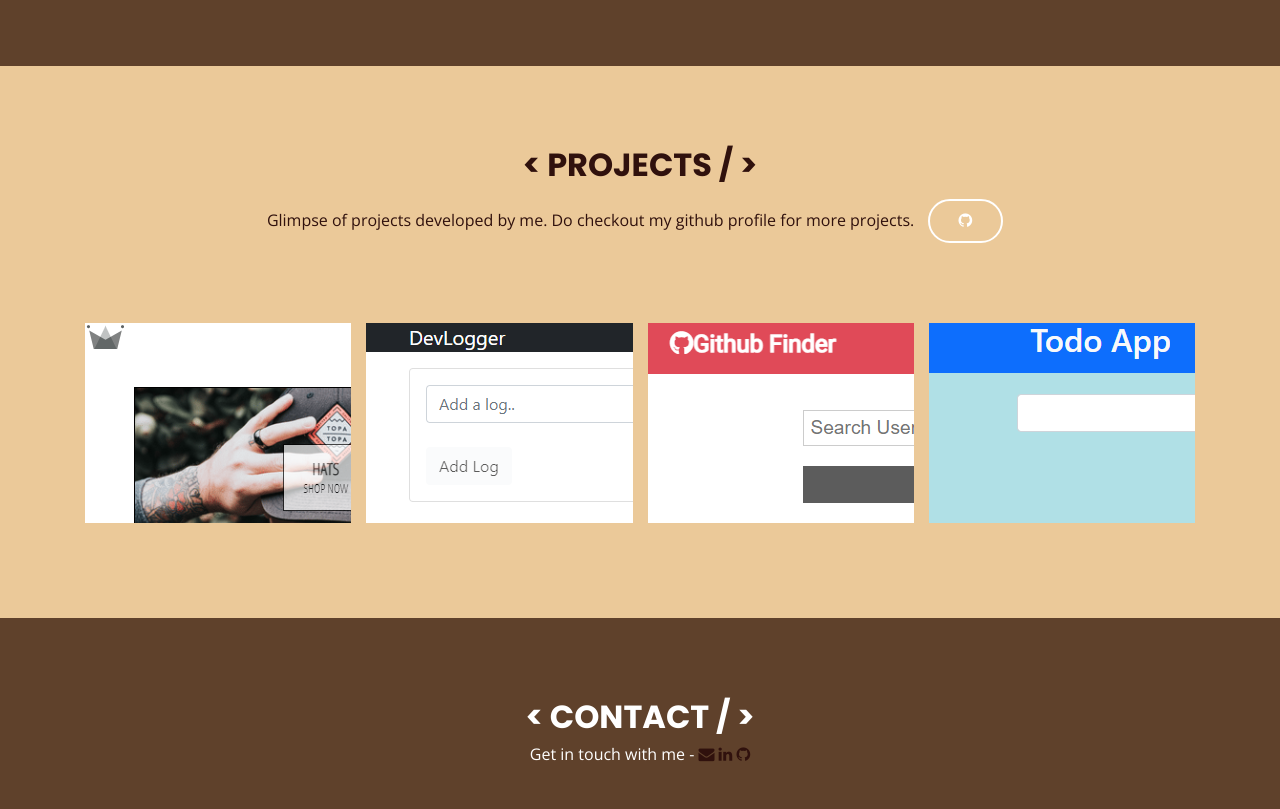
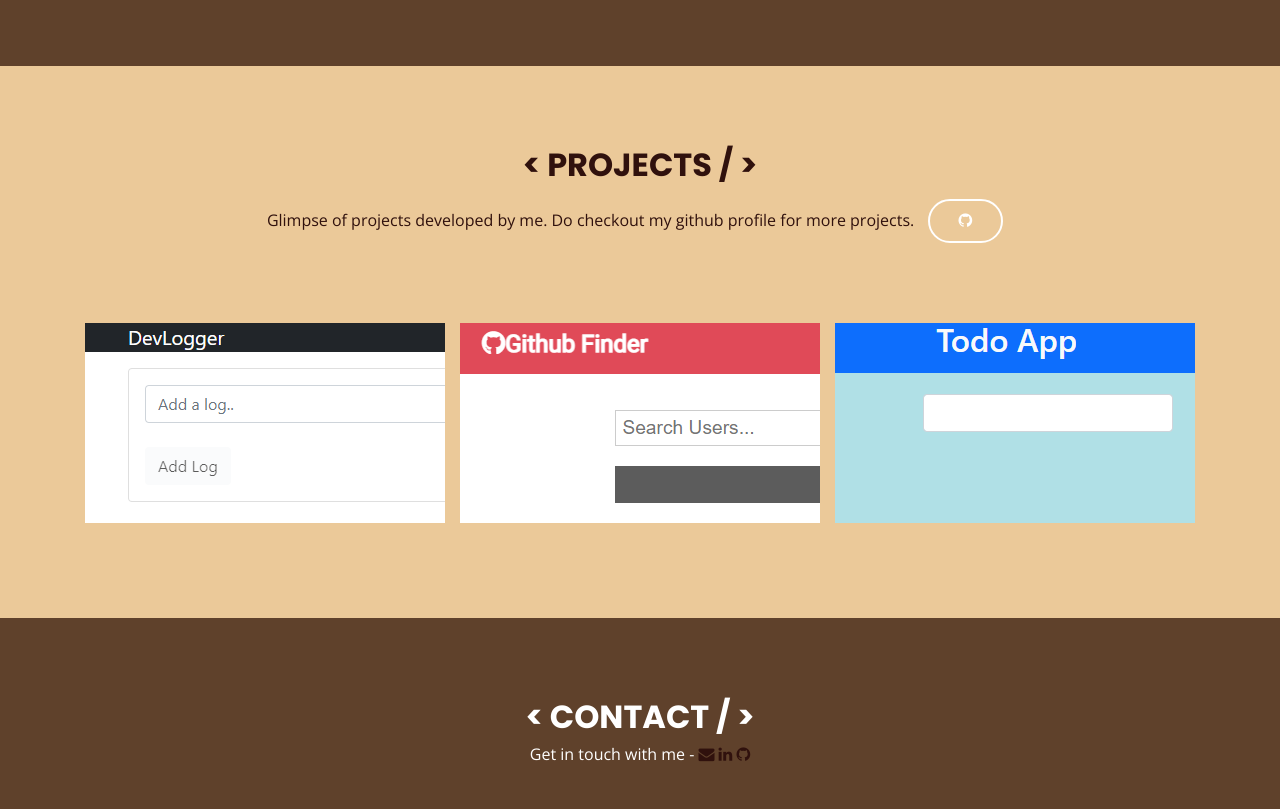
Before and after one commit to sowmyasri9/portfolio, a plain HTML site: page index.html in a window 1280 px wide. Shown: the part 1387-2196 px from the top of the page. Drawn offline with nearby package versions, Linux system fonts and the light colour scheme.

Commit message:
Update index.html

```diff
--- a/index.html
+++ b/index.html
@@ -99,17 +99,9 @@
         <a href="https://github.com/sowmyasri9" class="btn-portfolio" target="blank"><i class="fa fa-github"></i></a></p>
         </div>
         <div class="row" id="portfolio-wrapper">
-          <div class="col-lg-3 col-md-6 portfolio-item">
-            <a href="https://store-shop-live.herokuapp.com/" target="blank">
-              <img src="img/portfolio/app1.png" alt="Store Shop">
-              <div class="details">
-                <h4>Store Shop</h4>
-                <span>E-commerce website using React, Firebase</span>
-              </div>
-            </a>
-          </div>
 
-          <div class="col-lg-3 col-md-6 portfolio-item">
+
+          <div class="col-lg-4 col-md-8 portfolio-item">
             <a href="https://dev-logger-application.netlify.app" target="blank">
               <img src="img/portfolio/app2.png" alt="Dev Logger">
               <div class="details">
@@ -119,7 +111,7 @@
             </a>
           </div>
 
-          <div class="col-lg-3 col-md-6 portfolio-item">
+          <div class="col-lg-4 col-md-8 portfolio-item">
             <a href="https://git-finder-application.netlify.app/" target="blank">
               <img src="img/portfolio/app3.png" alt="Github Finder">
               <div class="details">
@@ -129,7 +121,7 @@
             </a>
           </div>
 
-          <div class="col-lg-3 col-md-6 portfolio-item filter-card">
+          <div class="col-lg-4 col-md-8 portfolio-item filter-card">
             <a href="https://sowmya-simple-todo-application.netlify.app/" target="blank">
               <img src="img/portfolio/app4.png" alt="Todo Application">
               <div class="details">
```
